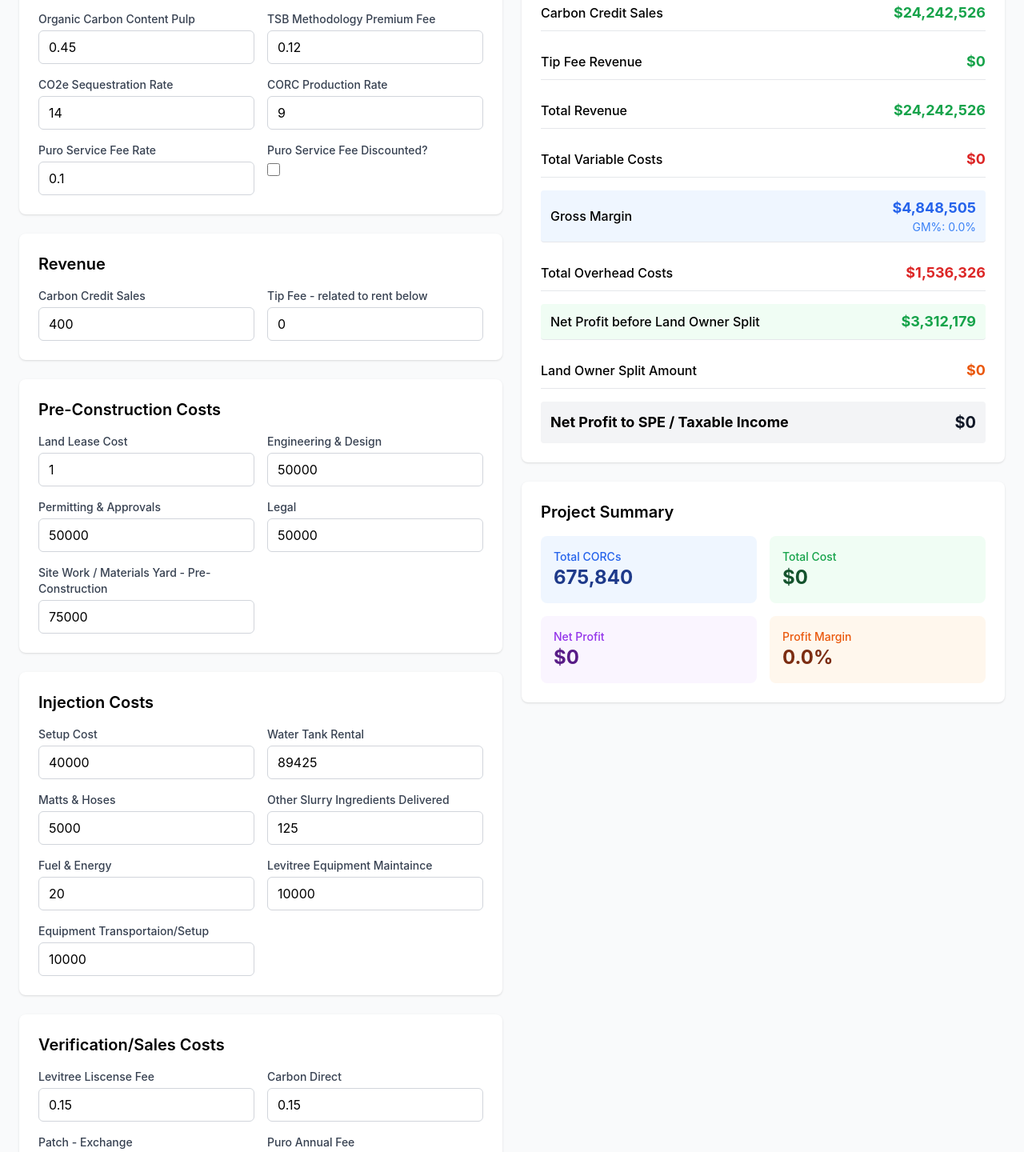
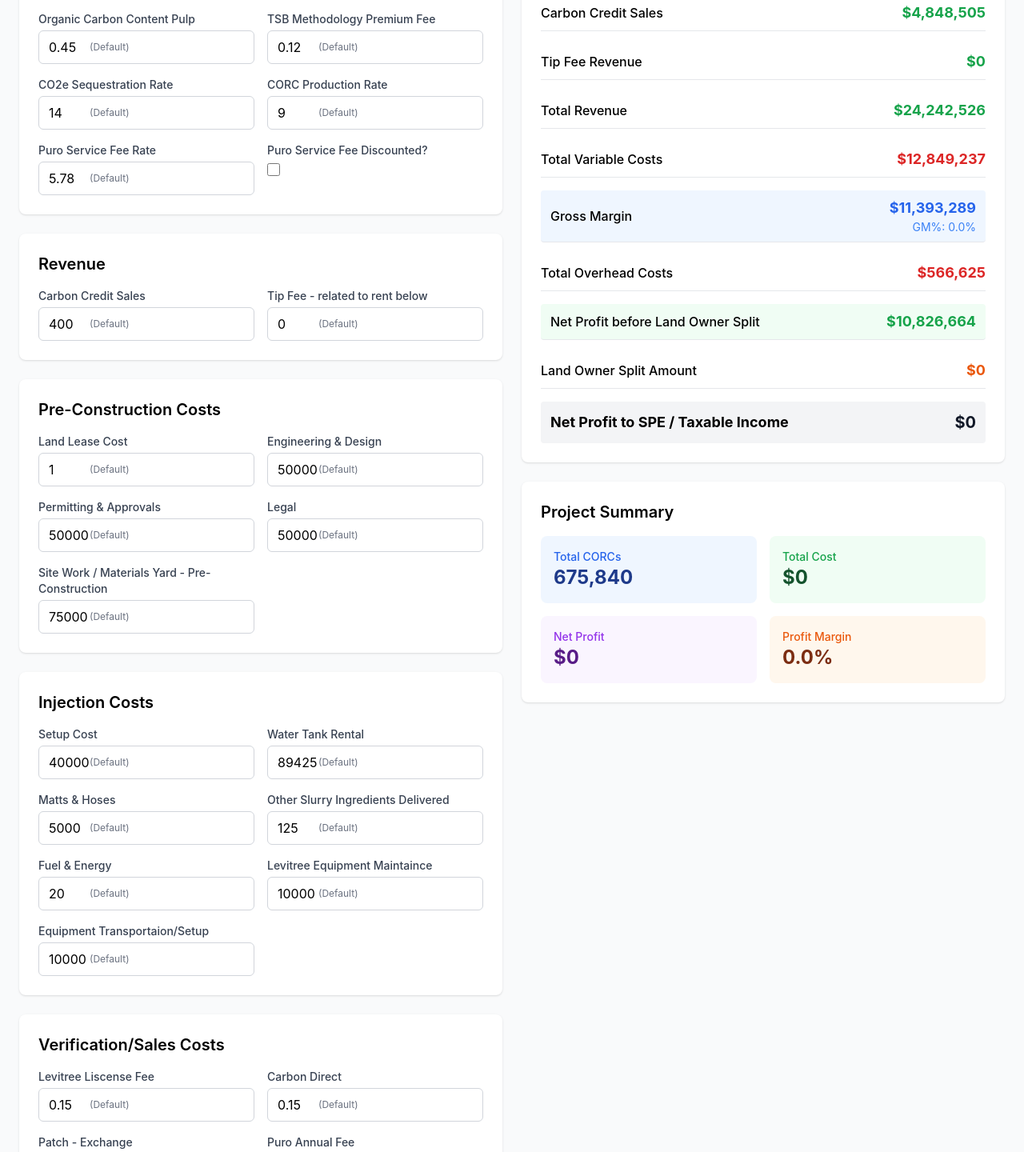
Before and after one commit to yonatanlevitree/csvUI, a React (Create React App) app: page / in a window 1280 px wide. Shown: the part 1319-2759 px from the top of the page at 80% size. Built offline with nearby package versions, Linux system fonts and the light colour scheme.

Commit message:
everything up to gross margin correct

```diff
--- a/src/SequestrationCalculator.js
+++ b/src/SequestrationCalculator.js
@@ -7,7 +7,7 @@ const SequestrationCalculator = () => {
     // Sequestration Assumptions
     "Daily Hours of Operation": 8,
     "Total Days of Injection": 175,
-    "Average Carbon Credit Sale Price": 200,
+    "Average Carbon Credit Sale Price": 400,
     "Wood Chip Moisture Content": 0.40,
     "CORC Verifier Emission Discount Rate": 0.37,
     "Delivered Wood Consumption Rate per Hour": 11,
@@ -30,7 +30,7 @@ const SequestrationCalculator = () => {
     "Organic Carbon Content Pulp": 0.45,
     "CO2e Sequestration Rate": 14,
     "CORC Production Rate": 9,
-    "Puro Service Fee Rate": 0.10,
+    "Puro Service Fee Rate": 5.78,
     "TSB Methodology Premium Fee": 0.12,
     "Puro Service Fee Discounted?": false,
 
@@ -105,6 +105,9 @@ const SequestrationCalculator = () => {
 
   const [outputs, setOutputs] = useState({});
 
+  // Add state to track which fields have been modified
+  const [modifiedFields, setModifiedFields] = useState({});
+
   // Calculate all derived values exactly as in CSV
   useEffect(() => {
     const calc = {};
@@ -131,19 +134,25 @@ const SequestrationCalculator = () => {
     calc["Total CORCs Annual"] = calc["CORC Production Rate"] * calc["Total Hours of Injection"];
 
     // Revenue calculations
-    calc["Carbon Credit Sales"] = calc["Total CORCs Annual"] * inputs["Average Carbon Credit Sale Price"] * 10;
+    calc["Carbon Credit Sales"] = calc["Total CORCs Annual"] * inputs["Average Carbon Credit Sale Price"];
     calc["Tip Fee - related to rent below"] = inputs["Tip Fee - related to rent below"] * calc["Wood Chip Injection Rate (Wet) Annual"];
-    calc["Total Revenue"] = calc["Carbon Credit Sales"] + calc["Tip Fee - related to rent below"];
 
+    calc["Total Revenue"] = 5*(calc["Carbon Credit Sales"] + calc["Tip Fee - related to rent below"]);
+
+    console.log("Total CORCs Annual:", calc["Total CORCs Annual"]);
+    console.log("Average Carbon Credit Sale Price:", inputs["Average Carbon Credit Sale Price"]);
+    console.log("Carbon Credit Sales:", calc["Carbon Credit Sales"]);
+    console.log("Tip Fee - related to rent below:", calc["Tip Fee - related to rent below"]);
+    console.log("Total Revenue:", calc["Total Revenue"]);
     // Calculate service fees based on percentages
     calc["Levitree Liscense Fee Amount"] = calc["Carbon Credit Sales"] * inputs["Levitree Liscense Fee"];
     calc["Carbon Direct Amount"] = calc["Carbon Credit Sales"] * inputs["Carbon Direct"];
     calc["Patch - Exchange Amount"] = calc["Carbon Credit Sales"] * inputs["Patch - Exchange"];
-    calc["Puro Service Fee Amount"] = calc["Total CORCs Annual"] * inputs["Puro Service Fee"];
+    calc["Puro Service Fee Amount"] = calc["Total CORCs Annual"] * inputs["Puro Service Fee Rate"] * (1 + inputs["TSB Methodology Premium Fee"]);
 
     // Slurry ingredients calculation
     calc["Other Slurry Ingredients Delivered Amount"] = inputs["Other Slurry Ingredients Delivered"] *
-                                                       (calc["Wood Chip Injection Rate (Dry) Annual"] / 1000 * 6720);
+                                                       (calc["Wood Chip Injection Rate (Wet) Annual"] * 0.096);
 
     // Fuel & Energy calculation
     calc["Fuel & Energy Amount"] = inputs["Fuel & Energy"] * calc["Total Hours of Injection"];
@@ -154,39 +163,75 @@ const SequestrationCalculator = () => {
     // Developer Fee calculation
     calc["Developer Fee Amount"] = calc["Carbon Credit Sales"] * inputs["Developer Fee"];
 
-    // Total Variable Costs
-    calc["Total Variable Costs"] = inputs["Well Drilling"] +
-                                  (inputs["Equipment Lease Amount"] * inputs["Total Days of Injection"]) +
-                                  inputs["Water Tank Rental"] +
-                                  inputs["Matts & Hoses"] +
-                                  inputs["Wood Biomass Processed/Delivered/Chipped"] +
-                                  calc["Other Slurry Ingredients Delivered Amount"] +
-                                  calc["Fuel & Energy Amount"] +
-                                  inputs["Levitree Equipment Maintaince"] +
-                                  inputs["Equipment Transportaion/Setup"] +
-                                  calc["Levitree Liscense Fee Amount"] +
-                                  calc["Carbon Direct Amount"] +
-                                  calc["Patch - Exchange Amount"] +
-                                  inputs["Puro Annual Fee"] +
-                                  calc["Puro Service Fee Amount"];
+    // Well Drilling calculation (from spreadsheet: Number of Wells * 25 * Well Drilling Cost/Foot)
+    calc["Well Drilling"] = (inputs["Number of Wells"] || 0) * 25 * (inputs["Well Drilling Cost/Foot"] || 0);
 
-    // Calculate yearly gross margins using year-specific carbon credit commission rates
+    // Wood Biomass Processed/Delivered/Chipped calculation (from spreadsheet: (Wood Chip Injection Rate (Wet) Annual / 26) * 1000)
+    calc["Wood Biomass Processed/Delivered/Chipped"] = (calc["Wood Chip Injection Rate (Wet) Annual"] || 0) / 26 * 1000;
+
+    // Update the total variable cost calculation to include only the specified parameters
+    let totalVariableCosts = 0;
+    for (let year = 1; year <= 5; year++) {
+      const isFirstYear = (year === 1);
+      const yearVariableCosts =
+        (isFirstYear ? (inputs["Engineering & Design"] || 0) : 0) +
+        (isFirstYear ? (inputs["Permitting & Approvals"] || 0) : 0) +
+        (isFirstYear ? (inputs["Legal"] || 0) : 0) +
+        (isFirstYear ? (inputs["Site Work / Materials Yard - Pre-Construction"] || 0) : 0) +
+        (isFirstYear ? (inputs["Setup Cost"] || 0) : 0) +
+        (inputs["Land Lease Cost"] || 0) +
+        (calc["Well Drilling"] || 0) +
+        ((inputs["Equipment Lease Amount"] || 0) * (inputs["Total Days of Injection"] || 0))/5 +
+        (inputs["Leased Commodity Equipment Rain 4 Rent"] || 0) +
+        (inputs["Water Tank Rental"] || 0) +
+        (inputs["Matts & Hoses"] || 0) +
+        (calc["Wood Biomass Processed/Delivered/Chipped"] || 0) +
+        (calc["Other Slurry Ingredients Delivered Amount"] || 0) +
+        (calc["Fuel & Energy Amount"] || 0) +
+        (inputs["Levitree Equipment Maintaince"] || 0) +
+        (inputs["Equipment Transportaion/Setup"] || 0) +
+        (calc["Levitree Liscense Fee Amount"] || 0) +
+        (calc["Carbon Direct Amount"] || 0) +
+        (calc["Patch - Exchange Amount"] || 0) +
+        (inputs["Puro Annual Fee"] || 0) +
+        (calc["Puro Service Fee Amount"] || 0);
+      if (year === 1) {
+        console.log("Engineering & Design:", inputs["Engineering & Design"]);
+        console.log("Permitting & Approvals:", inputs["Permitting & Approvals"]);
+        console.log("Legal:", inputs["Legal"]);
+        console.log("Site Work / Materials Yard - Pre-Construction:", inputs["Site Work / Materials Yard - Pre-Construction"]);
+        console.log("Setup Cost:", inputs["Setup Cost"]);
+        console.log("Land Lease Cost:", inputs["Land Lease Cost"]);
+        console.log("Well Drilling:", calc["Well Drilling"]);
+        console.log("Equipment Lease Amount (annualized):", ((inputs["Equipment Lease Amount"] || 0) * (inputs["Total Days of Injection"] || 0))/5);
+        console.log("Leased Commodity Equipment Rain 4 Rent:", inputs["Leased Commodity Equipment Rain 4 Rent"]);
+        console.log("Water Tank Rental:", inputs["Water Tank Rental"]);
+        console.log("Matts & Hoses:", inputs["Matts & Hoses"]);
+        console.log("Wood Biomass Processed/Delivered/Chipped:", calc["Wood Biomass Processed/Delivered/Chipped"]);
+        console.log("Other Slurry Ingredients Delivered Amount:", calc["Other Slurry Ingredients Delivered Amount"]);
+        console.log("Fuel & Energy Amount:", calc["Fuel & Energy Amount"]);
+        console.log("Levitree Equipment Maintaince:", inputs["Levitree Equipment Maintaince"]);
+        console.log("Equipment Transportaion/Setup:", inputs["Equipment Transportaion/Setup"]);
+        console.log("Levitree Liscense Fee Amount:", calc["Levitree Liscense Fee Amount"]);
+        console.log("Carbon Direct Amount:", calc["Carbon Direct Amount"]);
+        console.log("Patch - Exchange Amount:", calc["Patch - Exchange Amount"]);
+        console.log("Puro Annual Fee:", inputs["Puro Annual Fee"]);
+        console.log("Puro Service Fee Amount:", calc["Puro Service Fee Amount"]);
+      }
+      totalVariableCosts += yearVariableCosts;
+    }
+    calc["Total Variable Costs"] = totalVariableCosts;
+
+    // Update the gross margin calculation to sum values for all 5 years
     let grossMargin = 0;
     for (let year = 1; year <= 5; year++) {
       const commissionRate = inputs[`Carbon Credit Commission year ${year}`] || 0;
       const annualCORCs = calc["CORC Production Rate"] * calc["Total Hours of Injection"];
-      let margin = 0;
-      if (year === 1) {
-        // Gross margin for year 1: (Carbon Credit Sales) * (CORC Production Rate * Total Hours of Injection)
-        margin = inputs["Carbon Credit Sales"] * annualCORCs;
-      } else {
-        // Keep previous logic for other years (or set to 0 if only year 1 matters)
-        margin = 0;
-      }
+      const margin = inputs["Carbon Credit Sales"] * annualCORCs;
       console.log(`Year ${year}:`, { margin });
       grossMargin += margin;
     }
-    calc["Gross Margin"] = grossMargin;
+    calc["Gross Margin"] = grossMargin - calc["Total Variable Costs"];
 
     // Total Overhead Costs
     calc["Total Overhead Costs"] = calc["Developer Fee Amount"] +
@@ -216,10 +261,15 @@ const SequestrationCalculator = () => {
     setOutputs(calc);
   }, [inputs]);
 
+  // Update handleInputChange to track modifications
   const handleInputChange = (key, value) => {
     setInputs(prev => ({
       ...prev,
       [key]: parseFloat(value) || 0
+    }));
+    setModifiedFields(prev => ({
+      ...prev,
+      [key]: true
     }));
   };
 
@@ -280,12 +330,17 @@ const SequestrationCalculator = () => {
               ].map((field) => (
                 <div key={field}>
                   <label className="block text-sm font-medium text-gray-700 mb-1">{field}</label>
+                  <div className="relative w-full">
                     <input
                       type="number"
                       value={inputs[field]}
                       onChange={(e) => handleInputChange(field, e.target.value)}
-                    className="w-full px-3 py-2 border border-gray-300 rounded-md focus:outline-none focus:ring-2 focus:ring-blue-500"
+                      className="w-full px-3 py-2 pr-20 border border-gray-300 rounded-md focus:outline-none focus:ring-2 focus:ring-blue-500"
                     />
+                    {!modifiedFields[field] && (
+                      <span className="absolute left-16 top-1/2 -translate-y-1/2 text-xs text-gray-500 pointer-events-none select-none">(Default)</span>
+                    )}
+                  </div>
                 </div>
               ))}
             </div>
@@ -310,12 +365,17 @@ const SequestrationCalculator = () => {
               ].map((field) => (
                 <div key={field}>
                   <label className="block text-sm font-medium text-gray-700 mb-1">{field}</label>
+                  <div className="relative w-full">
                     <input
                       type="number"
                       value={inputs[field]}
                       onChange={(e) => handleInputChange(field, e.target.value)}
-                    className="w-full px-3 py-2 border border-gray-300 rounded-md focus:outline-none focus:ring-2 focus:ring-blue-500"
+                      className="w-full px-3 py-2 pr-20 border border-gray-300 rounded-md focus:outline-none focus:ring-2 focus:ring-blue-500"
                     />
+                    {!modifiedFields[field] && (
+                      <span className="absolute left-16 top-1/2 -translate-y-1/2 text-xs text-gray-500 pointer-events-none select-none">(Default)</span>
+                    )}
+                  </div>
                 </div>
               ))}
               <div>
@@ -340,12 +400,17 @@ const SequestrationCalculator = () => {
               ].map((field) => (
                 <div key={field}>
                   <label className="block text-sm font-medium text-gray-700 mb-1">{field}</label>
+                  <div className="relative w-full">
                     <input
                       type="number"
                       value={inputs[field]}
                       onChange={(e) => handleInputChange(field, e.target.value)}
-                    className="w-full px-3 py-2 border border-gray-300 rounded-md focus:outline-none focus:ring-2 focus:ring-blue-500"
+                      className="w-full px-3 py-2 pr-20 border border-gray-300 rounded-md focus:outline-none focus:ring-2 focus:ring-blue-500"
                     />
+                    {!modifiedFields[field] && (
+                      <span className="absolute left-16 top-1/2 -translate-y-1/2 text-xs text-gray-500 pointer-events-none select-none">(Default)</span>
+                    )}
+                  </div>
                 </div>
               ))}
             </div>
@@ -364,12 +429,17 @@ const SequestrationCalculator = () => {
               ].map((field) => (
                 <div key={field}>
                   <label className="block text-sm font-medium text-gray-700 mb-1">{field}</label>
+                  <div className="relative w-full">
                     <input
                       type="number"
                       value={inputs[field]}
                       onChange={(e) => handleInputChange(field, e.target.value)}
-                    className="w-full px-3 py-2 border border-gray-300 rounded-md focus:outline-none focus:ring-2 focus:ring-blue-500"
+                      className="w-full px-3 py-2 pr-20 border border-gray-300 rounded-md focus:outline-none focus:ring-2 focus:ring-blue-500"
                     />
+                    {!modifiedFields[field] && (
+                      <span className="absolute left-16 top-1/2 -translate-y-1/2 text-xs text-gray-500 pointer-events-none select-none">(Default)</span>
+                    )}
+                  </div>
                 </div>
               ))}
             </div>
@@ -390,12 +460,17 @@ const SequestrationCalculator = () => {
               ].map((field) => (
                 <div key={field}>
                   <label className="block text-sm font-medium text-gray-700 mb-1">{field}</label>
+                  <div className="relative w-full">
                     <input
                       type="number"
                       value={inputs[field]}
                       onChange={(e) => handleInputChange(field, e.target.value)}
-                    className="w-full px-3 py-2 border border-gray-300 rounded-md focus:outline-none focus:ring-2 focus:ring-blue-500"
+                      className="w-full px-3 py-2 pr-20 border border-gray-300 rounded-md focus:outline-none focus:ring-2 focus:ring-blue-500"
                     />
+                    {!modifiedFields[field] && (
+                      <span className="absolute left-16 top-1/2 -translate-y-1/2 text-xs text-gray-500 pointer-events-none select-none">(Default)</span>
+                    )}
+                  </div>
                 </div>
               ))}
             </div>
@@ -413,12 +488,17 @@ const SequestrationCalculator = () => {
               ].map((field) => (
                 <div key={field}>
                   <label className="block text-sm font-medium text-gray-700 mb-1">{field}</label>
+                  <div className="relative w-full">
                     <input
                       type="number"
                       value={inputs[field]}
                       onChange={(e) => handleInputChange(field, e.target.value)}
-                    className="w-full px-3 py-2 border border-gray-300 rounded-md focus:outline-none focus:ring-2 focus:ring-blue-500"
+                      className="w-full px-3 py-2 pr-20 border border-gray-300 rounded-md focus:outline-none focus:ring-2 focus:ring-blue-500"
                     />
+                    {!modifiedFields[field] && (
+                      <span className="absolute left-16 top-1/2 -translate-y-1/2 text-xs text-gray-500 pointer-events-none select-none">(Default)</span>
+                    )}
+                  </div>
                 </div>
               ))}
             </div>
@@ -436,12 +516,17 @@ const SequestrationCalculator = () => {
               ].map((field) => (
                 <div key={field}>
                   <label className="block text-sm font-medium text-gray-700 mb-1">{field}</label>
+                  <div className="relative w-full">
                     <input
                       type="number"
                       value={inputs[field]}
                       onChange={(e) => handleInputChange(field, e.target.value)}
-                    className="w-full px-3 py-2 border border-gray-300 rounded-md focus:outline-none focus:ring-2 focus:ring-blue-500"
+                      className="w-full px-3 py-2 pr-20 border border-gray-300 rounded-md focus:outline-none focus:ring-2 focus:ring-blue-500"
                     />
+                    {!modifiedFields[field] && (
+                      <span className="absolute left-16 top-1/2 -translate-y-1/2 text-xs text-gray-500 pointer-events-none select-none">(Default)</span>
+                    )}
+                  </div>
                 </div>
               ))}
             </div>
@@ -465,12 +550,17 @@ const SequestrationCalculator = () => {
               ].map((field) => (
                 <div key={field}>
                   <label className="block text-sm font-medium text-gray-700 mb-1">{field}</label>
+                  <div className="relative w-full">
                     <input
                       type="number"
                       value={inputs[field]}
                       onChange={(e) => handleInputChange(field, e.target.value)}
-                    className="w-full px-3 py-2 border border-gray-300 rounded-md focus:outline-none focus:ring-2 focus:ring-blue-500"
+                      className="w-full px-3 py-2 pr-20 border border-gray-300 rounded-md focus:outline-none focus:ring-2 focus:ring-blue-500"
                     />
+                    {!modifiedFields[field] && (
+                      <span className="absolute left-16 top-1/2 -translate-y-1/2 text-xs text-gray-500 pointer-events-none select-none">(Default)</span>
+                    )}
+                  </div>
                 </div>
               ))}
             </div>
@@ -491,12 +581,17 @@ const SequestrationCalculator = () => {
               ].map((field) => (
                 <div key={field}>
                   <label className="block text-sm font-medium text-gray-700 mb-1">{field}</label>
+                  <div className="relative w-full">
                     <input
                       type="number"
                       value={inputs[field]}
                       onChange={(e) => handleInputChange(field, e.target.value)}
-                    className="w-full px-3 py-2 border border-gray-300 rounded-md focus:outline-none focus:ring-2 focus:ring-blue-500"
+                      className="w-full px-3 py-2 pr-20 border border-gray-300 rounded-md focus:outline-none focus:ring-2 focus:ring-blue-500"
                     />
+                    {!modifiedFields[field] && (
+                      <span className="absolute left-16 top-1/2 -translate-y-1/2 text-xs text-gray-500 pointer-events-none select-none">(Default)</span>
+                    )}
+                  </div>
                 </div>
               ))}
             </div>
@@ -508,13 +603,18 @@ const SequestrationCalculator = () => {
             <div className="grid grid-cols-2 gap-4">
               {[1, 2, 3, 4, 5].map((year) => (
                 <div key={year}>
-                  <label className="block text-sm font-medium text-gray-700 mb-1">Year {year}</label>
+                  <label className="block text-sm font-medium text-gray-700 mb-1">Carbon Credit Commission year {year}</label>
+                  <div className="relative w-full">
                     <input
                       type="number"
                       value={inputs[`Carbon Credit Commission year ${year}`]}
                       onChange={(e) => handleInputChange(`Carbon Credit Commission year ${year}`, e.target.value)}
-                    className="w-full px-3 py-2 border border-gray-300 rounded-md focus:outline-none focus:ring-2 focus:ring-blue-500"
+                      className="w-full px-3 py-2 pr-20 border border-gray-300 rounded-md focus:outline-none focus:ring-2 focus:ring-blue-500"
                     />
+                    {!modifiedFields[`Carbon Credit Commission year ${year}`] && (
+                      <span className="absolute left-16 top-1/2 -translate-y-1/2 text-xs text-gray-500 pointer-events-none select-none">(Default)</span>
+                    )}
+                  </div>
                 </div>
               ))}
             </div>
@@ -534,12 +634,17 @@ const SequestrationCalculator = () => {
               ].map((field) => (
                 <div key={field}>
                   <label className="block text-sm font-medium text-gray-700 mb-1">{field}</label>
+                  <div className="relative w-full">
                     <input
                       type="number"
                       value={inputs[field]}
                       onChange={(e) => handleInputChange(field, e.target.value)}
-                    className="w-full px-3 py-2 border border-gray-300 rounded-md focus:outline-none focus:ring-2 focus:ring-blue-500"
+                      className="w-full px-3 py-2 pr-20 border border-gray-300 rounded-md focus:outline-none focus:ring-2 focus:ring-blue-500"
                     />
+                    {!modifiedFields[field] && (
+                      <span className="absolute left-16 top-1/2 -translate-y-1/2 text-xs text-gray-500 pointer-events-none select-none">(Default)</span>
+                    )}
+                  </div>
                 </div>
               ))}
             </div>
```
Lines whose indentation alone changed are shown as unchanged.
